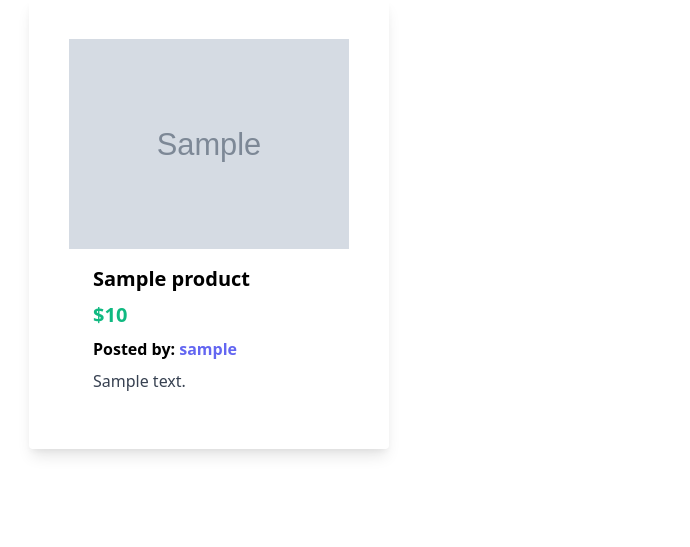
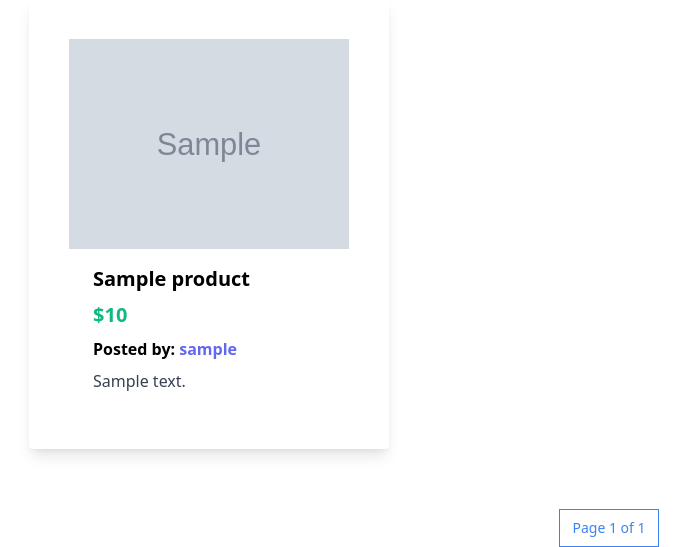
Before and after one commit to endang-ismaya/django4-ecommerce, a Django app: page /products/ in a window 1280 px wide. Shown: the part 509-1056 px from the top of the page, without its empty margins (31-721 px from the left). Before the commit the page ends 965 px from the top, so only its background shows below. Run offline with Django 4.2, Linux system fonts and the light colour scheme; tables that the repository leaves empty hold one stand-in row (values such as "Sample post"); grey boxes marked "Sample" are stand-in pictures; style sheets or scripts are compiled from the project's sources.

Commit message:
add products pagination with class

```diff
--- a/app_ecommerce/templates/app_ecommerce/index.html
+++ b/app_ecommerce/templates/app_ecommerce/index.html
@@ -50,4 +50,42 @@
   {% endfor %}
 </div>
 
+<!-- Pagination start-->
+<div class="pagination flex justify-center items-center">
+  <span>
+    {% if page_obj.has_previous %}
+    <a
+      href="?page=1"
+      class="text-sm font-medium border py-2 px-3 items-center inline-flex relative text-green-500 border-green-500 z-10 m-2"
+      >First</a
+    >
+    <a
+      href="?page={{page_obj.previous_page_number}}"
+      class="text-sm font-medium border py-2 px-3 items-center inline-flex relative text-green-500 border-green-500 z-10 mr-2"
+      >Previous</a
+    >
+    {% endif %}
+    <!-- page_obj -->
+    <span
+      class="text-sm font-medium border py-2 px-3 items-center inline-flex relative text-blue-500 border-blue-500 z-10"
+    >
+      Page {{page_obj.number}} of {{page_obj.paginator.num_pages}}
+    </span>
+    <!-- page_obj -->
+    {% if page_obj.has_next %}
+    <a
+      href="?page={{page_obj.next_page_number}}"
+      class="text-sm font-medium border py-2 px-3 items-center inline-flex relative text-green-500 border-green-500 z-10 ml-2"
+      >Next</a
+    >
+    <a
+      href="?page={{page_obj.paginator.num_pages}}"
+      class="text-sm font-medium border py-2 px-3 items-center inline-flex relative text-green-500 border-green-500 z-10 m-2"
+      >Last</a
+    >
+    {% endif %}
+  </span>
+</div>
+<!-- Pagination end-->
+
 {% endblock content %}
--- a/app_ecommerce/views.py
+++ b/app_ecommerce/views.py
@@ -21,6 +21,7 @@ class ProductListView(ListView):
     model = Product
     template_name: str = "app_ecommerce/index.html"
     context_object_name: list[str] = "products"
+    paginate_by: int = 3
 
 
 # def product_detail(request, product_id):
```
